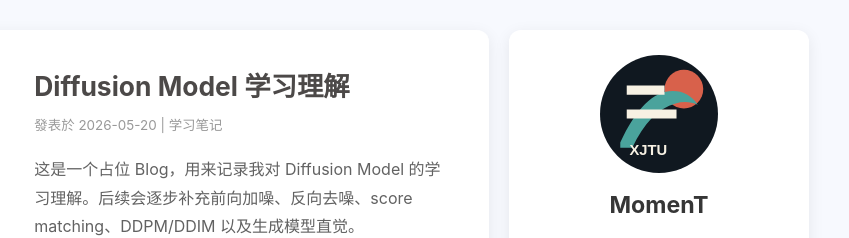
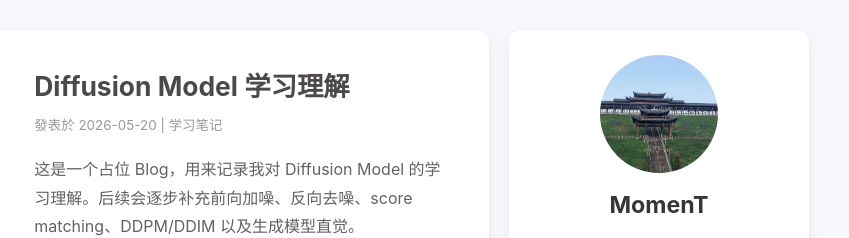
Before and after one commit to Junhaowei04/Junhaowei04.github.io, a plain HTML site: page index.html in a window 1280 px wide. Shown: the part 802-1040 px from the top of the page, 431-1280 px from the left. Drawn offline with Linux system fonts and the light colour scheme.

Commit message:
Update author avatar

```diff
--- a/assets/styles.css
+++ b/assets/styles.css
@@ -372,11 +372,6 @@ button {
   margin-top: 4px;
   border-radius: 50%;
   object-fit: cover;
-  transition: rotate 600ms ease;
-}
-
-.author-card:hover .author-avatar {
-  rotate: 360deg;
 }
 
 .author-card h2 {
--- a/index.html
+++ b/index.html
@@ -43,7 +43,7 @@
 
       <aside class="aside-content" aria-label="侧边栏">
         <section class="aside-card author-card">
-          <img class="author-avatar" src="assets/avatar.svg" alt="avatar" />
+          <img class="author-avatar" src="assets/avatar.jpg" alt="MomenT avatar" />
           <h2>MomenT</h2>
           <div class="author-stats">
             <a href="#content"><strong id="author-post-count">0</strong><span>文章</span></a>
```
Also changed, not shown: assets/avatar.jpg (added), assets/avatar.svg (deleted).
